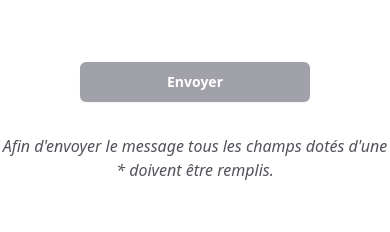
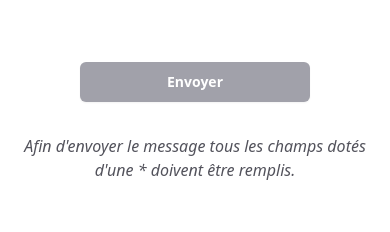
Before and after one commit to NicolasRadic/La-chocolaterie-du-haut-chlocher, a React (Create React App) app: page /contact in a window 390 px wide. Shown: the part 962-1194 px from the top of the page. Built offline with nearby package versions, Linux system fonts and the light colour scheme; a web font is replaced by a local one.

Commit message:
try resize on mobile under submit button

```diff
--- a/src/components/contact/ContactForm.js
+++ b/src/components/contact/ContactForm.js
@@ -199,7 +199,7 @@ const ContactForm = () => {
         ) : (
           <div>
             {" "}
-            <p className=" text-center italic text-base text-zinc-600 pt-8">
+            <p className=" text-center italic text-base text-zinc-600 pt-8 px-2">
               Afin d'envoyer le message tous les champs dotés d'une * doivent
               être remplis.
             </p>
```
